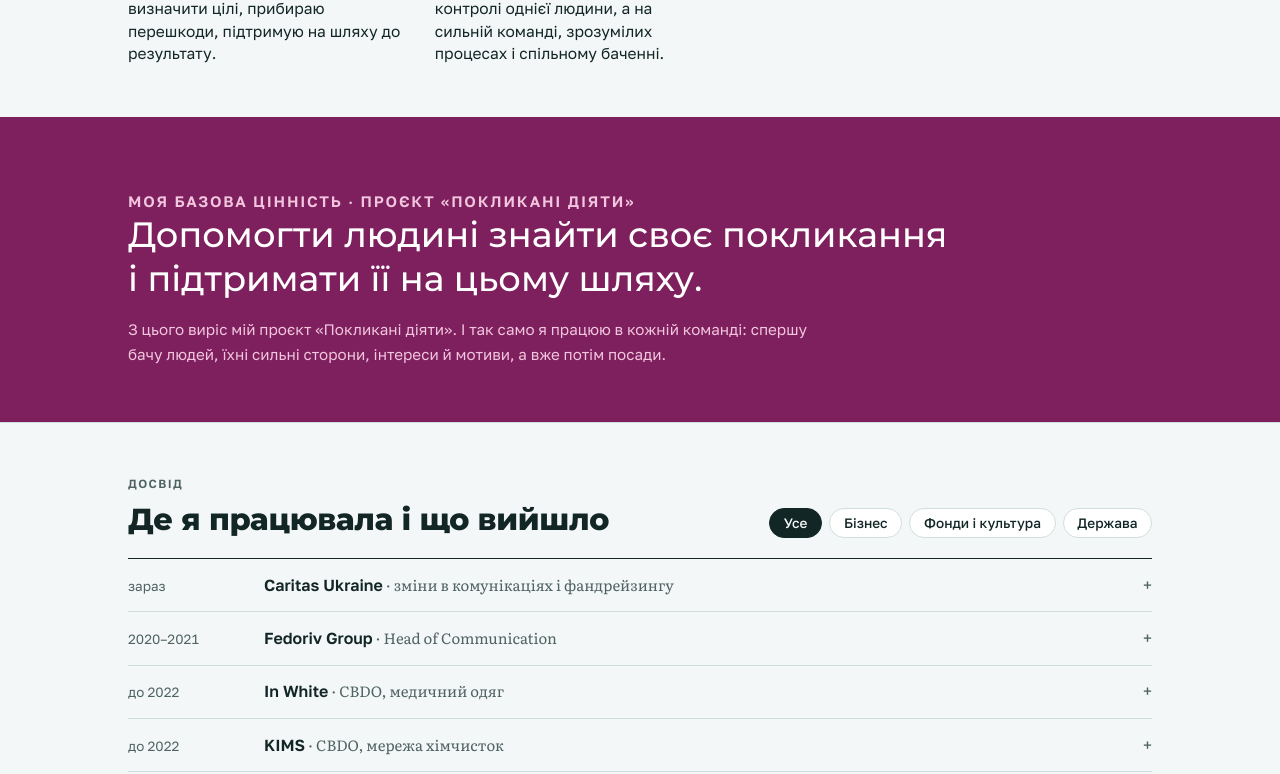
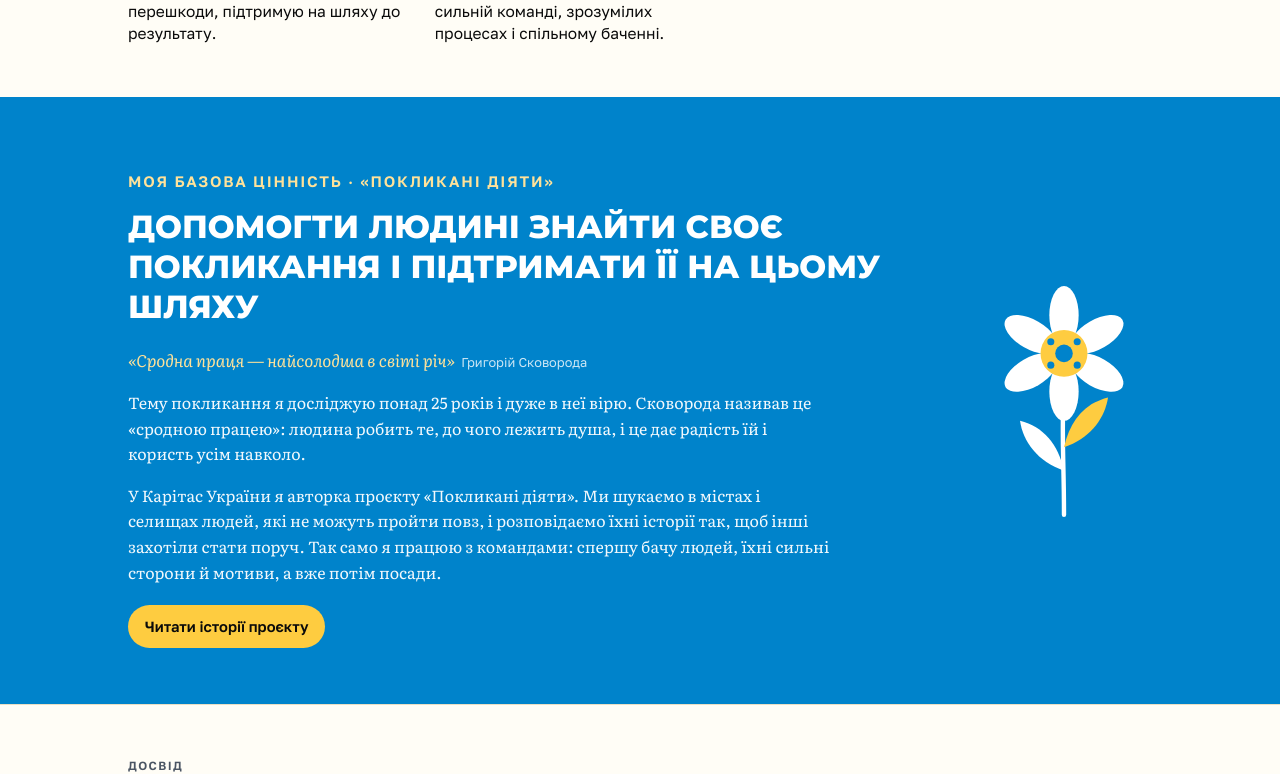
Before and after one commit to SvitlanaSom/svitlana-som, a plain HTML site: page index.html in a window 1280 px wide. Shown: the part 1631-2405 px from the top of the page. Drawn offline with Linux system fonts and the light colour scheme.

Commit message:
Add files via upload

```diff
--- a/index.html
+++ b/index.html
@@ -4,7 +4,7 @@
 <meta charset="utf-8">
 <meta name="viewport" content="width=device-width, initial-scale=1, viewport-fit=cover">
 <meta property="og:title" content="Світлана Сом">
-<meta property="og:description" content="Розвиток і масштабування організацій. 13 років у бізнесі, культурі, благодійності та державних проєктах.">
+<meta property="og:description" content="Розвиток і масштабування організацій. Авторка проєкту «Покликані діяти».">
 <style>body{margin:0}img{max-width:100%}[hidden]{display:none!important}</style>
 <title>Світлана Сом</title>
 <meta name="description" content="Світлана Сом. Розвиток і масштабування організацій. 13 років у бізнесі, культурі, благодійності та державних проєктах.">
@@ -13,24 +13,24 @@
 <link rel="stylesheet" href="https://fonts.googleapis.com/css2?family=Montserrat:wght@500;700;800&family=Literata:ital,opsz,wght@0,7..72,400;0,7..72,600;1,7..72,400&family=Golos+Text:wght@400;500;600&display=swap">
 <style>
 /* Layout: compact, about four screens. Hero with photo, what we do together, manifesto band, experience ledger, partners and contact. */
-/* Brand: «Покликані діяти» / Act for Change — teal, magenta, plum, bold Montserrat. */
+/* Brand: «Покликані діяти» — cornflower blue, sunflower yellow, warm cream, heavy uppercase headings. */
 :root{
-  --bg:#F4F7F7; --surface:#FFFFFF; --ink:#132626; --muted:#4F6363; --line:#D2DEDE;
-  --accent:#C8106B; --accent-soft:#FBE3EF; --band-bg:#7E1F5E; --band-fg:#FFFFFF; --band-muted:#F2C6DE;
-  --teal:#5ECDCB; --teal-ink:#0E2E2E; --teal-hi:#FFFFFF; --plum:#7E1F5E; --track:#E3EAEA;
+  --bg:#FFFDF6; --surface:#FFFFFF; --ink:#0A0A0A; --muted:#4B5563; --line:#EADFC4;
+  --accent:#0077BB; --accent-soft:#E2F1FA; --band-bg:#0083CB; --band-fg:#FFFFFF; --band-muted:#FFE29A;
+  --teal:#FFF4D9; --teal-ink:#0A0A0A; --teal-hi:#0083CB; --plum:#FECC40; --track:#F1E9D4; --sun:#FECC40;
   --f-display:"Montserrat","Arial Black",system-ui,sans-serif;
   --f-body:"Literata",Georgia,"Times New Roman",serif;
   --f-ui:"Golos Text",system-ui,-apple-system,"Segoe UI",sans-serif;
   --wide:66rem;
 }
 @media (prefers-color-scheme: dark){:root:not([data-theme="light"]){
-  --bg:#0D1717; --surface:#142121; --ink:#E6F0F0; --muted:#9BB0B0; --line:#243535;
-  --accent:#FF5AA8; --accent-soft:#3A1428; --band-bg:#5A1544; --band-fg:#FFF2F8; --band-muted:#F2B6D3;
-  --teal:#14504F; --teal-ink:#E6F7F7; --teal-hi:#7FE3E1; --plum:#5A1544; --track:#243535; color-scheme:dark}}
+  --bg:#12161A; --surface:#1A2026; --ink:#F4EFE2; --muted:#AEB4BC; --line:#2C343C;
+  --accent:#5CBDF2; --accent-soft:#0E2C40; --band-bg:#0A4F7A; --band-fg:#FFFFFF; --band-muted:#FFE29A;
+  --teal:#1C2228; --teal-ink:#F4EFE2; --teal-hi:#5CBDF2; --plum:#E0B12F; --track:#2C343C; --sun:#FECC40; color-scheme:dark}}
 :root[data-theme="dark"]{
-  --bg:#0D1717; --surface:#142121; --ink:#E6F0F0; --muted:#9BB0B0; --line:#243535;
-  --accent:#FF5AA8; --accent-soft:#3A1428; --band-bg:#5A1544; --band-fg:#FFF2F8; --band-muted:#F2B6D3;
-  --teal:#14504F; --teal-ink:#E6F7F7; --teal-hi:#7FE3E1; --plum:#5A1544; --track:#243535; color-scheme:dark}
+  --bg:#12161A; --surface:#1A2026; --ink:#F4EFE2; --muted:#AEB4BC; --line:#2C343C;
+  --accent:#5CBDF2; --accent-soft:#0E2C40; --band-bg:#0A4F7A; --band-fg:#FFFFFF; --band-muted:#FFE29A;
+  --teal:#1C2228; --teal-ink:#F4EFE2; --teal-hi:#5CBDF2; --plum:#E0B12F; --track:#2C343C; --sun:#FECC40; color-scheme:dark}
 
 *{box-sizing:border-box}
 html{scroll-behavior:smooth}
@@ -161,10 +161,28 @@ section.block{padding-block:clamp(2rem,5vw,3.25rem);border-top:1px solid var(--l
 .cc button:hover{border-color:var(--accent);color:var(--accent)}
 @media (max-width:760px){.contact .wrap{grid-template-columns:1fr}}
 @media (max-width:420px){.cards{grid-template-columns:1fr}}
-footer{font-family:var(--f-ui);font-size:.8rem;color:var(--band-fg);background:var(--plum)}
-footer a{color:var(--band-fg)}
-h2{font-weight:800}
-.name{font-weight:800;letter-spacing:-.01em}
+footer{font-family:var(--f-ui);font-size:.8rem;color:#FFFFFF;background:#23282D}
+footer a{color:#FFE29A}
+h2{font-weight:800;text-transform:uppercase;color:var(--accent);letter-spacing:0}
+.contact h2{color:var(--accent)}
+.name{font-weight:800;letter-spacing:-.01em;text-transform:uppercase;font-size:clamp(2.1rem,6.4vw,4.4rem)}
+.hero-bg::after{background:var(--sun);height:8px}
+.hero-bg .btn.primary{background:var(--sun);border-color:var(--sun);color:#0A0A0A;font-weight:600}
+.hero-bg .btn.primary:hover{color:#0A0A0A}
+.portrait::before{transform:rotate(-14deg)}
+.do li{border-top-color:var(--sun);border-top-width:3px}
+
+/* «Покликані діяти» value band */
+.band .wrap{display:grid;grid-template-columns:minmax(0,1fr) minmax(0,11rem);gap:2rem;align-items:center}
+.band .eyebrow{color:var(--band-muted)}
+.band blockquote{margin-top:.9rem;font-weight:800;text-transform:uppercase;font-size:clamp(1.25rem,3vw,2rem)}
+.band .sk{margin-top:1.25rem;font-family:var(--f-body);font-style:italic;font-size:1.05rem;color:var(--band-muted)}
+.band .sk small{font-style:normal;font-family:var(--f-ui);font-size:.8rem;margin-left:.4rem;color:var(--band-fg);opacity:.8}
+.band p.txt{margin-top:1rem;font-family:var(--f-body);font-size:1rem;color:var(--band-fg);max-width:44rem;opacity:.95}
+.band a.more{display:inline-block;margin-top:1.25rem;font-family:var(--f-ui);font-weight:600;font-size:.92rem;color:#0A0A0A;background:var(--sun);padding:.6rem 1.05rem;border-radius:999px;text-decoration:none}
+.band a.more:hover{filter:brightness(1.05)}
+.flower{width:100%;max-width:11rem;height:auto}
+@media (max-width:700px){.band .wrap{grid-template-columns:1fr}.flower{max-width:7rem;order:-1}}
 footer .wrap{padding-block:1.25rem;display:flex;justify-content:space-between;flex-wrap:wrap;gap:.5rem}
 </style>
 
@@ -254,9 +272,30 @@ footer .wrap{padding-block:1.25rem;display:flex;justify-content:space-between;fl
 
 <section class="band" aria-labelledby="value-h">
   <div class="wrap">
-    <p class="eyebrow" style="color:var(--band-muted)">Моя базова цінність · проєкт «Покликані діяти»</p>
-    <blockquote id="value-h">Допомогти людині знайти своє покликання і підтримати її на цьому шляху.</blockquote>
-    <p>З цього виріс мій проєкт «Покликані діяти». І так само я працюю в кожній команді: спершу бачу людей, їхні сильні сторони, інтереси й мотиви, а вже потім посади.</p>
+    <div>
+      <p class="eyebrow">Моя базова цінність · «Покликані діяти»</p>
+      <blockquote id="value-h">Допомогти людині знайти своє покликання і підтримати її на цьому шляху</blockquote>
+      <p class="sk">«Сродна праця — найсолодша в світі річ»<small>Григорій Сковорода</small></p>
+      <p class="txt">Тему покликання я досліджую понад 25 років і дуже в неї вірю. Сковорода називав це «сродною працею»: людина робить те, до чого лежить душа, і це дає радість їй і користь усім навколо.</p>
+      <p class="txt">У Карітас України я авторка проєкту «Покликані діяти». Ми шукаємо в містах і селищах людей, які не можуть пройти повз, і розповідаємо їхні історії так, щоб інші захотіли стати поруч. Так само я працюю з командами: спершу бачу людей, їхні сильні сторони й мотиви, а вже потім посади.</p>
+      <a class="more" href="https://caritas.ua/poklykani-diyaty/" target="_blank" rel="noopener">Читати історії проєкту</a>
+    </div>
+    <svg class="flower" viewBox="0 0 120 160" aria-hidden="true" focusable="false">
+      <path d="M60 158 C60 120 58 100 60 70" stroke="#FFFFFF" stroke-width="3" fill="none" stroke-linecap="round"/>
+      <path d="M60 128 C42 122 32 108 30 94 C46 98 56 110 60 128Z" fill="#FFFFFF"/>
+      <path d="M60 112 C78 106 88 92 90 78 C74 82 64 94 60 112Z" fill="#FECC40"/>
+      <g transform="translate(60 48)">
+        <ellipse cx="0" cy="-26" rx="10" ry="20" fill="#FFFFFF"/>
+        <ellipse cx="0" cy="-26" rx="10" ry="20" fill="#FFFFFF" transform="rotate(60)"/>
+        <ellipse cx="0" cy="-26" rx="10" ry="20" fill="#FFFFFF" transform="rotate(120)"/>
+        <ellipse cx="0" cy="-26" rx="10" ry="20" fill="#FFFFFF" transform="rotate(180)"/>
+        <ellipse cx="0" cy="-26" rx="10" ry="20" fill="#FFFFFF" transform="rotate(240)"/>
+        <ellipse cx="0" cy="-26" rx="10" ry="20" fill="#FFFFFF" transform="rotate(300)"/>
+        <circle r="16" fill="#FECC40"/>
+        <circle r="6" fill="#0083CB"/>
+        <circle cx="-9" cy="-8" r="2.4" fill="#0083CB"/><circle cx="9" cy="-8" r="2.4" fill="#0083CB"/><circle cx="-9" cy="8" r="2.4" fill="#0083CB"/><circle cx="9" cy="8" r="2.4" fill="#0083CB"/>
+      </g>
+    </svg>
   </div>
 </section>
 
@@ -273,7 +312,7 @@ footer .wrap{padding-block:1.25rem;display:flex;justify-content:space-between;fl
     </div>
     <div class="ledger" id="ledger">
       <details class="role" data-s="ngo"><summary><span class="when">зараз</span><span class="org">Caritas Ukraine<span class="pos">зміни в комунікаціях і фандрейзингу</span></span><span class="plus" aria-hidden="true">+</span></summary>
-        <div class="body"><ul><li>Перебудова комунікацій і фандрейзингу великої благодійної інституції</li><li>Другий рік роботи</li></ul></div></details>
+        <div class="body"><ul><li>Перебудова комунікацій і фандрейзингу великої благодійної інституції</li><li>Авторка проєкту «Покликані діяти» про людей, які роблять свою «сродну працю»</li></ul></div></details>
       <details class="role" data-s="biz"><summary><span class="when">2020–2021</span><span class="org">Fedoriv Group<span class="pos">Head of Communication</span></span><span class="plus" aria-hidden="true">+</span></summary>
         <div class="body"><ul><li>Створила PR-відділ з нуля</li><li>Запустила соцмережі групи</li><li>Комерційні партнерства й виступи для всіх компаній групи</li><li>Tone of voice і запуск продукту «Джек»</li></ul></div></details>
       <details class="role" data-s="biz"><summary><span class="when">до 2022</span><span class="org">In White<span class="pos">CBDO, медичний одяг</span></span><span class="plus" aria-hidden="true">+</span></summary>
```
